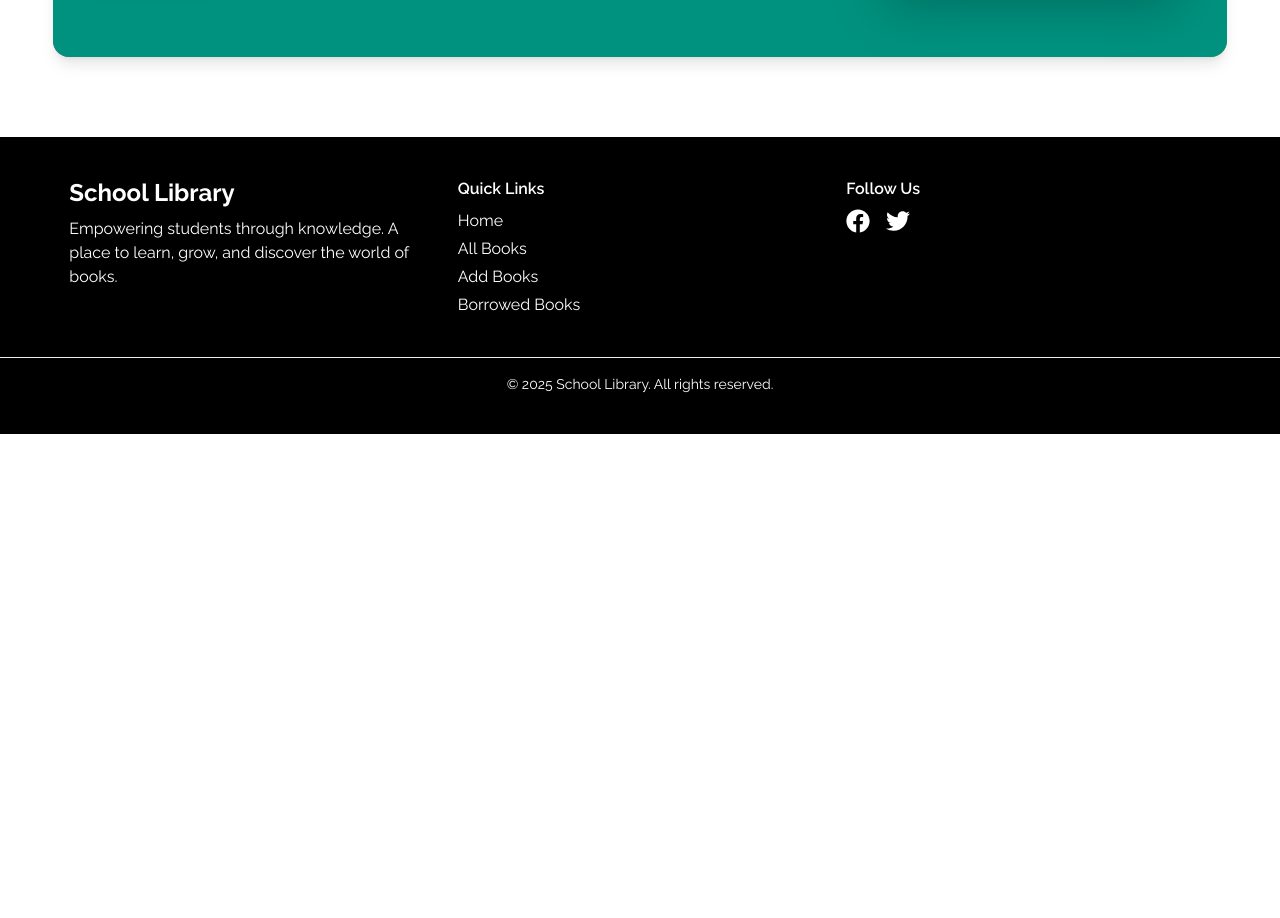
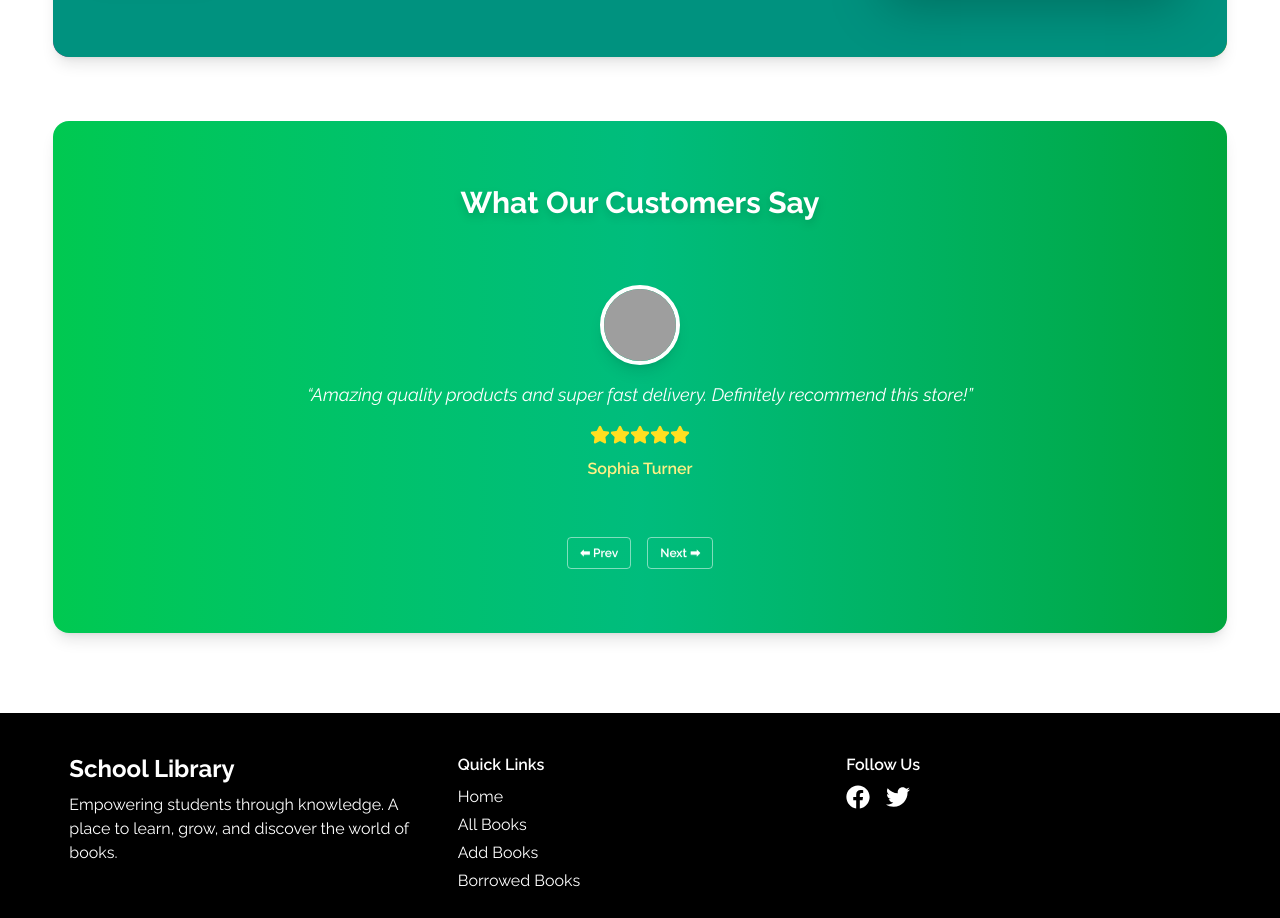
Before and after one commit to prothush/schoollibrary, a React app: page / in a window 1280 px wide. Shown: the part 1580-2498 px from the top of the page. Before the commit the page ends 2014 px from the top, so only its background shows below. Built offline with nearby package versions, Linux system fonts and the light colour scheme; no server answers; grey boxes are pictures that could not be loaded; the HTML template or start-up script is replaced by a standard one.

Commit message:
Successfully added the reviews section in homepage

```diff
--- a/package.json
+++ b/package.json
@@ -14,6 +14,7 @@
     "axios": "^1.9.0",
     "firebase": "^11.9.0",
     "framer-motion": "^12.23.12",
+    "lucide-react": "^0.539.0",
     "motion": "^12.17.3",
     "react": "^19.1.0",
     "react-dom": "^19.1.0",
--- /dev/null
+++ b/src/Components/Reviews.jsx
@@ -0,0 +1,101 @@
+// src/components/Reviews.jsx
+import { useState } from "react";
+import { motion, AnimatePresence } from "framer-motion";
+import { Star } from "lucide-react"; // npm i lucide-react framer-motion
+
+const reviews = [
+  {
+    id: 1,
+    name: "Sophia Turner",
+    image: "https://randomuser.me/api/portraits/women/44.jpg",
+    text: "Amazing quality products and super fast delivery. Definitely recommend this store!",
+    rating: 5,
+  },
+  {
+    id: 2,
+    name: "Liam Johnson",
+    image: "https://randomuser.me/api/portraits/men/36.jpg",
+    text: "Great prices and awesome deals. The summer sale saved me a lot of money!",
+    rating: 4,
+  },
+  {
+    id: 3,
+    name: "Ava Martinez",
+    image: "https://randomuser.me/api/portraits/women/65.jpg",
+    text: "Customer support was very responsive and helpful. I’m super happy with my purchase.",
+    rating: 5,
+  },
+];
+
+const Reviews = () => {
+  const [index, setIndex] = useState(0);
+
+  const nextReview = () => setIndex((prev) => (prev + 1) % reviews.length);
+  const prevReview = () => setIndex((prev) => (prev - 1 + reviews.length) % reviews.length);
+
+  const review = reviews[index];
+
+  return (
+    // 🔥 Changed background from bg-base-200 to gradient
+    <section className="my-16 bg-gradient-to-r from-green-500 via-emerald-500 to-green-600 py-16 rounded-2xl shadow-lg text-white w-11/12 mx-auto">
+      <h2 className="text-3xl font-bold text-center mb-10 drop-shadow-lg">
+        What Our Customers Say
+      </h2>
+
+      <div className="max-w-3xl mx-auto flex flex-col items-center">
+        <AnimatePresence mode="wait">
+          <motion.div
+            key={review.id}
+            initial={{ opacity: 0, y: 30 }}
+            animate={{ opacity: 1, y: 0 }}
+            exit={{ opacity: 0, y: -30 }}
+            transition={{ duration: 0.5 }}
+            // 🔥 Removed bg-base-100 and shadow, kept transparent
+            className="p-6 rounded-xl text-center relative"
+          >
+            {/* Avatar */}
+            <div className="flex justify-center">
+              <img
+                src={review.image}
+                alt={review.name}
+                className="w-20 h-20 rounded-full border-4 border-white shadow-lg"
+              />
+            </div>
+
+            {/* Text */}
+            {/* 🔥 Changed text-gray-700 to white for contrast */}
+            <p className="mt-4 text-lg italic text-white">“{review.text}”</p>
+
+            {/* Rating */}
+            <div className="flex justify-center mt-4">
+              {Array.from({ length: review.rating }).map((_, i) => (
+                <Star key={i} className="w-5 h-5 text-yellow-300 fill-yellow-300" />
+              ))}
+            </div>
+
+            {/* Name */}
+            <h3 className="mt-3 font-semibold text-yellow-200">{review.name}</h3> {/* 🔥 Highlighted name */}
+          </motion.div>
+        </AnimatePresence>
+
+        {/* Navigation */}
+        <div className="flex gap-4 mt-8">
+          <button
+            onClick={prevReview}
+            className="btn btn-outline btn-sm border-[#fff]/50 hover:bg-[#00E958]/50 hover:text-[#000] transition-transform hover:scale-105" // 🔥 Updated button styles
+          >
+            ⬅ Prev
+          </button>
+          <button
+            onClick={nextReview}
+            className="btn btn-outline btn-sm border-[#fff]/50 hover:bg-[#00E958]/50 hover:text-[#000] transition-transform hover:scale-105" // 🔥 Updated button styles
+          >
+            Next ➡
+          </button>
+        </div>
+      </div>
+    </section>
+  );
+};
+
+export default Reviews;
--- a/src/Pages/Home.jsx
+++ b/src/Pages/Home.jsx
@@ -8,6 +8,7 @@ import LibraryServices from '../Components/LibraryServices';
 import Testimonial from '../Components/Testimonial';
 import FeaturedProducts from '../Components/FeaturedProducts';
 import SalesPromotion from '../Components/SalesPromotion';
+import Reviews from '../Components/Reviews';
 
 const Home = () => {
     return (
@@ -19,6 +20,7 @@ const Home = () => {
             <Slider></Slider>
             <FeaturedProducts></FeaturedProducts>
             <SalesPromotion></SalesPromotion>
+            <Reviews></Reviews>
 
         </div>
     );
```
Also changed, not shown: 1 other file (tests, documents, lock files or other folders).
